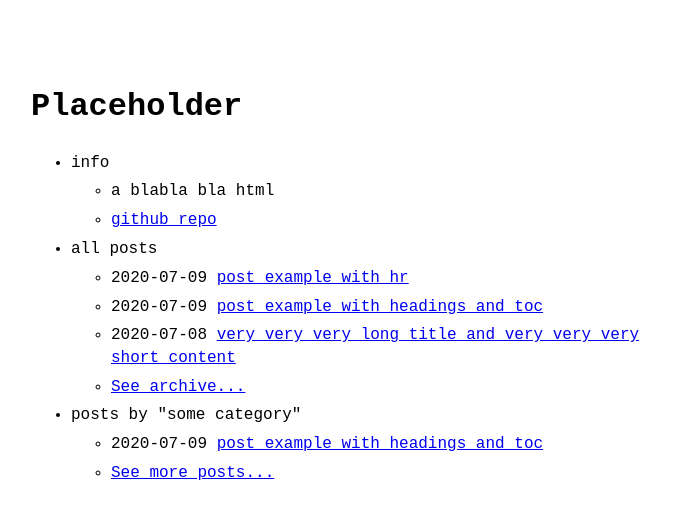
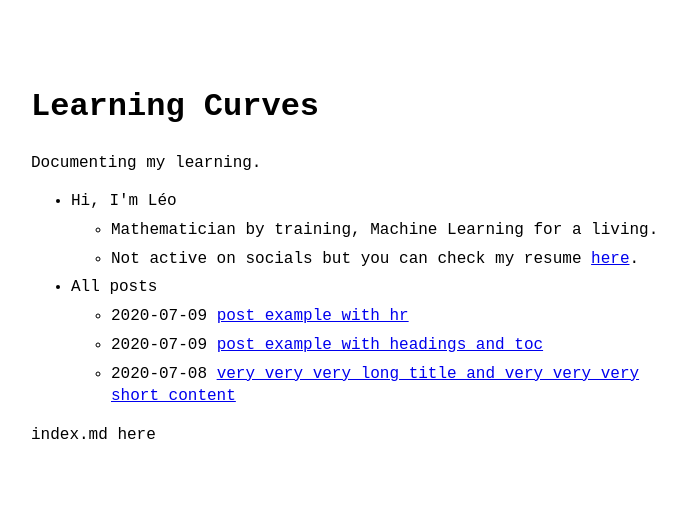
Before and after one commit to dsleo/dsleo.github.io, a Jekyll site: the page built from index.md, in a window 1280 px wide. Shown: the top 519 px of the page, without its empty margins (289-975 px from the left). Built offline with Jekyll 4.4.1, drawn with Linux system fonts in a browser that asks for light colours.

Commit message:
description

```diff
--- a/_config.yml
+++ b/_config.yml
@@ -18,7 +18,7 @@
 # You can create any custom variable you would like, and they will be accessible
 # in the templates via {{ site.myvariable }}.
 
-title: Placeholder
+title: Learning Curves
 author: Léo Dreyfus-Schmidt
 email: your-email@example.com
 twitter_username: dsleo
@@ -26,8 +26,8 @@ github_username:  dsleo
 url: "" # the base hostname & protocol for your site, e.g. http://example.com
 baseurl: "" # the subpath of your site, e.g. /blog
 description: >- # this means to ignore newlines until "baseurl:"
-  Edit this in _config.yml. It will appear in your document head meta (for
-  Google search results) and in your feed.xml site description.
+ Documenting my learning.
+# description for head meta (Google search and feed.xml)
 
 favicon: "logo.png" # name+extension of favicon (which must be put on the root folder)
 # goat_counter: "yoursitename" # put your GoatCounter name if you want to use GoatCounter analytics
@@ -38,7 +38,7 @@ theme_config:
   appearance: "auto" # can be "light", "dark" or "auto"
   back_home_text: ".." # customize text for homepage link in post layout
   date_format: "%Y-%m-%d" # customize how date is formatted
-  show_description: false # show blog description in home page
+  show_description: true # show blog description in home page
 
 sass:
   style: :compressed
--- a/_data/menu.yml
+++ b/_data/menu.yml
@@ -1,24 +1,24 @@
 # For documentation on this file, see:
 # https://github.com/riggraz/no-style-please#customize-the-menu
 
+
 entries:
-  - title: info
+  - title: Hi, I'm Léo
     entries:
-      - title: "a blabla bla html"
-      - title: github repo
-        url: https://github.com/riggraz/no-style-please
+      - title: Mathematician by training, Machine Learning for a living.
+      - title: Not active on socials but you can check my resume <a href="https://www.linkedin.com/in/leodreyfusschmidt/">here</a>.
 
-  - title: all posts
+  - title: All posts
     post_list:
       limit: 3
-      show_more: true
-      show_more_text: See archive...
-      show_more_url: archive.html
+      #show_more: true
+      #show_more_text: See archive...
+      #show_more_url: archive.html
 
-  - title: posts by "some category"
-    post_list:
-      category: example2
-      limit: 1
-      show_more: true
-      show_more_text: See more posts...
-      show_more_url: example2-archive.html
+#  - title: posts by "some category"
+#    post_list:
+#      category: example2
+#      limit: 1
+#      show_more: true
+#      show_more_text: See more posts...
+#      show_more_url: example2-archive.html
--- a/index.md
+++ b/index.md
@@ -1,3 +1,5 @@
 ---
 layout: home
 ---
+
+index.md here
```
